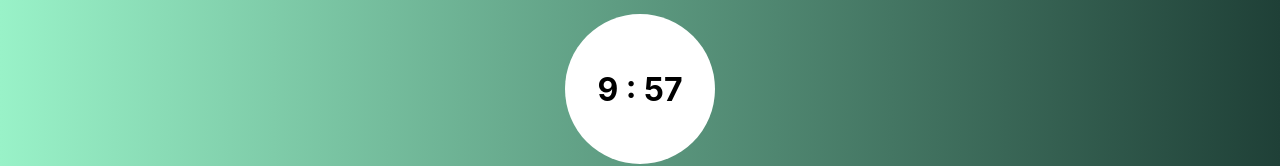
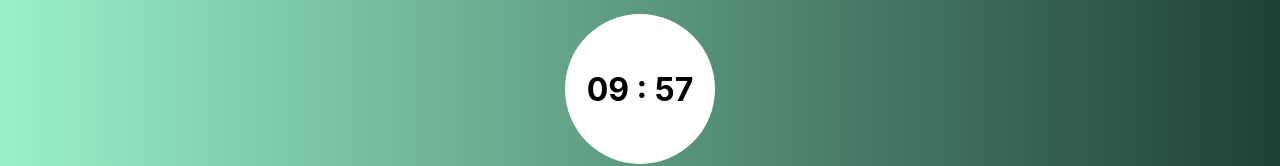
Before and after one commit to ikari-shirei/time-app, a React (Create React App) app: page / in a window 1280 px wide. Both pictures are taken after a click on the button "Start". Shown: the part 178-344 px from the top of the page. Built offline with nearby package versions, Linux system fonts and the light colour scheme.

Commit message:
Add timer double integer functionality

```diff
--- a/src/components/Meter.js
+++ b/src/components/Meter.js
@@ -21,7 +21,6 @@ function Meter({ selectedTime, setIsStarted }) {
         ? { min: time.min - 1, sec: 59 }
         : { min: time.min, sec: time.sec - 1 }
 
-    console.log(newTime)
     setTime(newTime)
   }
 
@@ -54,7 +53,8 @@ function Meter({ selectedTime, setIsStarted }) {
       <div>
         <div className="clock-container">
           <h4>
-            {time.min} : {time.sec}
+            {time.min <= 9 ? '0' + String(time.min) : time.min} :{' '}
+            {time.sec <= 9 ? '0' + String(time.sec) : time.sec}
           </h4>
         </div>
         <div className="buttons-container">
```
